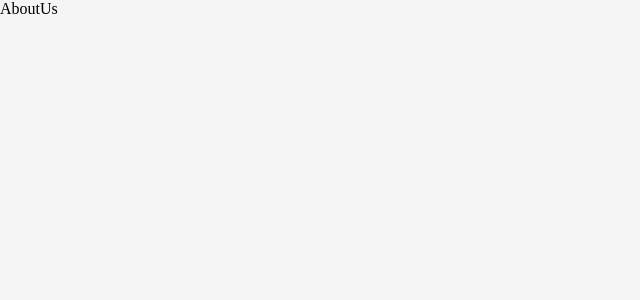
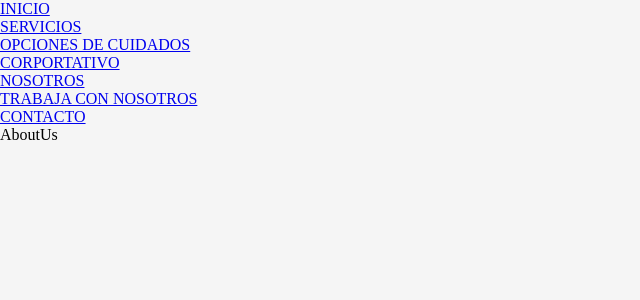
Before and after one commit to Gabriel9022/spayc-front, a React (Vite) app in the folder spayc-frontend/: page /nosotros in a window 1280 px wide. Shown: the top 300 px of the page, without its empty margins (0-640 px from the left). Built offline with nearby package versions, Linux system fonts and the light colour scheme.

Commit message:
basic nav linked

```diff
--- a/spayc-frontend/src/App.tsx
+++ b/spayc-frontend/src/App.tsx
@@ -1,5 +1,6 @@
 import React from 'react';
 import { BrowserRouter as Router, Routes, Route } from 'react-router-dom';
+import Header from './Components/Header/Header';
 import Home from './Components/Home/Home';
 import Services from './Components/Services/Services';
 import CareOptions from './Components/CareOptions/CareOptions';
@@ -15,14 +16,15 @@ const App: React.FC = () => {
 
   return (
     <Router>
+      <Header/>
       <Routes>
         <Route path="/" element={<Home/>}/>
         <Route path="/servicios" element={<Services/>}/>
         <Route path="/opciones-de-cuidados" element={<CareOptions/>}/>
         <Route path="/corporativo" element={<InstitutionalServices/>}/>
+        <Route path="/nosotros" element={<AboutUs/>}/>
         <Route path="/trabaja-con-nosotros" element={<WorkWithUs/>}/>
-        <Route path="/contactanos" element={<Contact/>}/>
-        <Route path="/nosotros" element={<AboutUs/>}/>
+        <Route path="/contacto" element={<Contact/>}/>
         <Route path="/loggin" element={<Loggin/>}/>
         <Route path="/panel" element={<EditPanel/>}/>
       </Routes>
--- a/spayc-frontend/src/Components/Header/Header.tsx
+++ b/spayc-frontend/src/Components/Header/Header.tsx
@@ -1,9 +1,36 @@
-import React from 'react'
+import React from 'react';
+import { NavLink } from 'react-router-dom';
 
 const Header: React.FC = () => {
   return (
-    <div>Header</div>
+    <header className='Header' id='Header'>
+      <nav className='Header_nav'>
+        <ul className='Header_nav_menu'>
+          <li className='Header_nav_menu_item'>
+            <NavLink to="/">INICIO</NavLink>
+          </li>
+          <li className='Header_nav_menu_item'>
+            <NavLink to="/servicios">SERVICIOS</NavLink>
+          </li>
+          <li className='Header_nav_menu_item'>
+            <NavLink to="/opciones-de-cuidados">OPCIONES DE CUIDADOS</NavLink>
+          </li>
+          <li className='Header_nav_menu_item'>
+            <NavLink to="/corporativo">CORPORTATIVO</NavLink>
+          </li>
+          <li className='Header_nav_menu_item'>
+            <NavLink to="/nosotros">NOSOTROS</NavLink>
+          </li>
+          <li className='Header_nav_menu_item'>
+            <NavLink to="/trabaja-con-nosotros">TRABAJA CON NOSOTROS</NavLink>
+          </li>
+          <li className='Header_nav_menu_item'>
+            <NavLink to="/contacto">CONTACTO</NavLink>
+          </li>
+        </ul>
+      </nav>
+    </header>
   )
 }
 
-export default Header
+export default Header;
```
